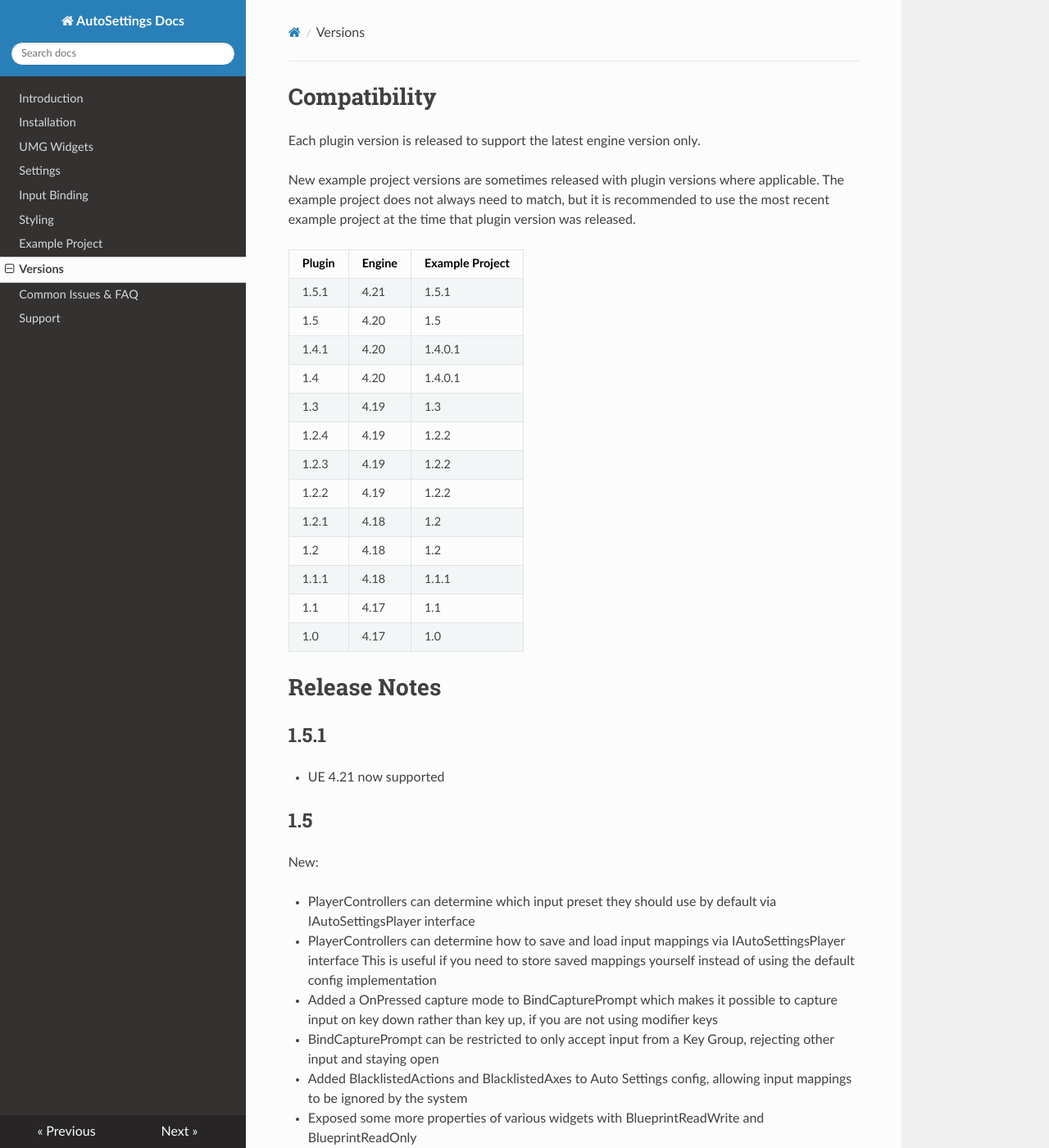
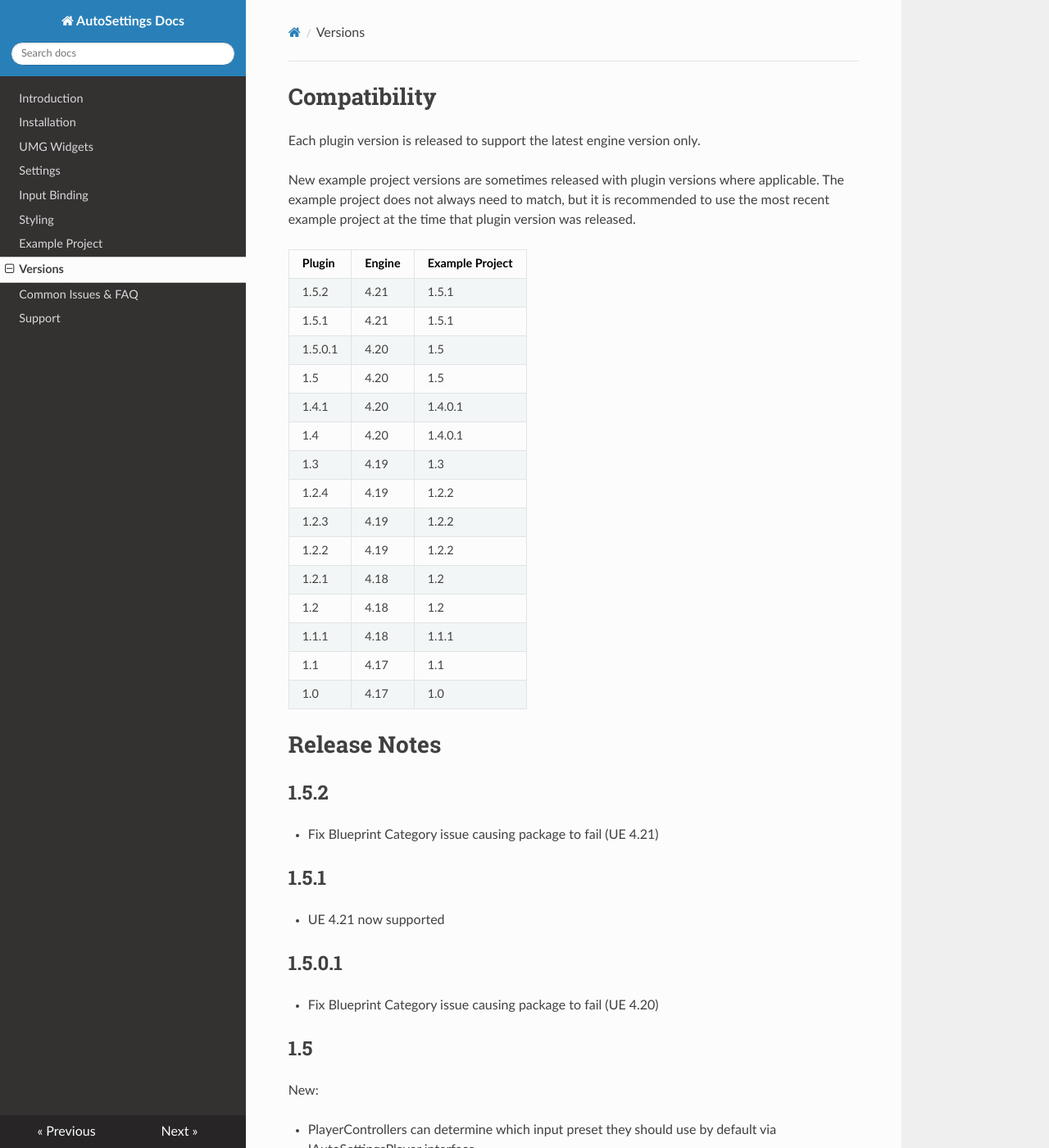
Before and after one commit to Acren/AutoSettings-Docs, an MkDocs documentation site: the page built from docs/versions.md, in a window 1280 px wide and 1400 px high. Shown: the whole window at 82% size. Built offline with MkDocs 1.6.1, drawn with Linux system fonts in a browser that asks for light colours; nearby versions of some CDN libraries; old or Windows-style settings are respelled for this version of MkDocs.

Commit message:
Add notes for 1.5.0.1 and 1.5.2 hotfixes

```diff
--- a/docs/versions.md
+++ b/docs/versions.md
@@ -5,27 +5,37 @@ Each plugin version is released to support the latest engine version only.
 New example project versions are sometimes released with plugin versions where applicable.
 The example project does not always need to match, but it is recommended to use the most recent example project at the time that plugin version was released.
 
-Plugin | Engine | Example Project
------- | ------ | ------------
-1.5.1  | 4.21   | 1.5.1
-1.5    | 4.20   | 1.5
-1.4.1  | 4.20   | 1.4.0.1
-1.4    | 4.20   | 1.4.0.1
-1.3    | 4.19   | 1.3
-1.2.4  | 4.19   | 1.2.2
-1.2.3  | 4.19   | 1.2.2
-1.2.2  | 4.19   | 1.2.2
-1.2.1  | 4.18   | 1.2
-1.2    | 4.18   | 1.2
-1.1.1  | 4.18   | 1.1.1
-1.1    | 4.17   | 1.1
-1.0    | 4.17   | 1.0
+Plugin  | Engine | Example Project
+------  | ------ | ------------
+1.5.2   | 4.21   | 1.5.1
+1.5.1   | 4.21   | 1.5.1
+1.5.0.1 | 4.20   | 1.5
+1.5     | 4.20   | 1.5
+1.4.1   | 4.20   | 1.4.0.1
+1.4     | 4.20   | 1.4.0.1
+1.3     | 4.19   | 1.3
+1.2.4   | 4.19   | 1.2.2
+1.2.3   | 4.19   | 1.2.2
+1.2.2   | 4.19   | 1.2.2
+1.2.1   | 4.18   | 1.2
+1.2     | 4.18   | 1.2
+1.1.1   | 4.18   | 1.1.1
+1.1     | 4.17   | 1.1
+1.0     | 4.17   | 1.0
 
 # Release Notes
+
+## 1.5.2
+
+- Fix Blueprint Category issue causing package to fail (UE 4.21)
 
 ## 1.5.1
 
 - UE 4.21 now supported
+
+## 1.5.0.1
+
+- Fix Blueprint Category issue causing package to fail (UE 4.20)
 
 ## 1.5
 
```
